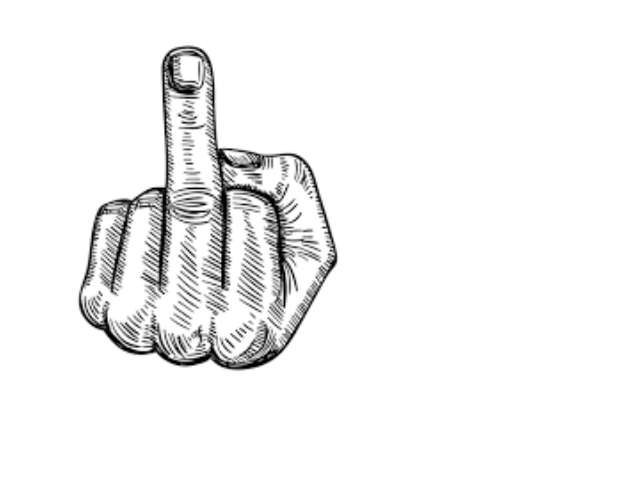
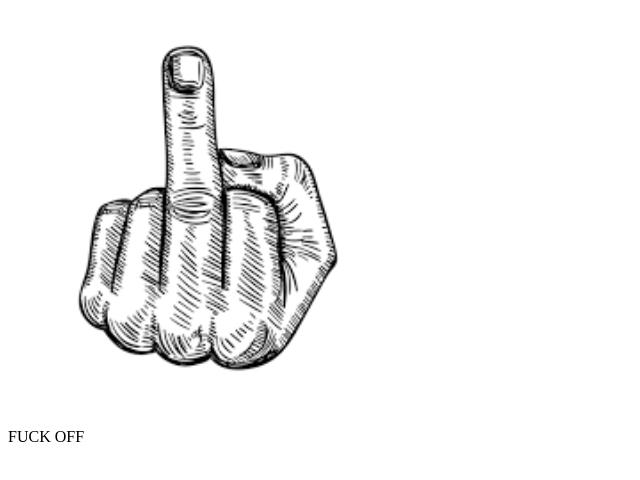
Before and after one commit to chimpanzeeeeeee/Animals, a plain HTML site: page index.html in a window 1280 px wide. Shown: the whole page, without its empty margins (0-640 px from the left). Drawn offline with Linux system fonts and the light colour scheme.

Commit message:
Add files via upload

```diff
--- a/index.html
+++ b/index.html
@@ -7,5 +7,6 @@
 </head>
 <body>
   <img src="./download.png"width="400px" alt="">
+  <p>FUCK OFF</p>
 </body>
 </html>
```
Also changed, not shown: 1 other file.
